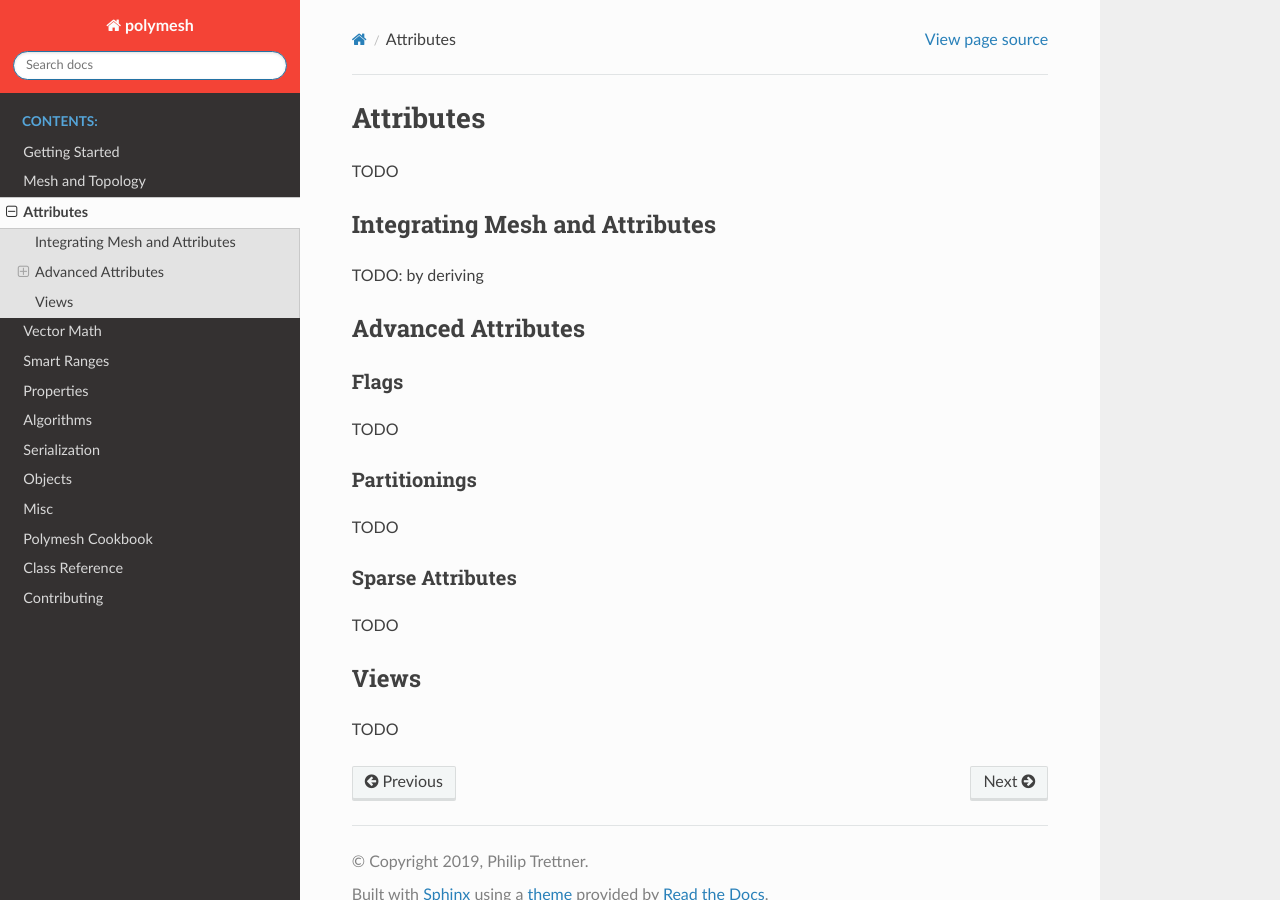
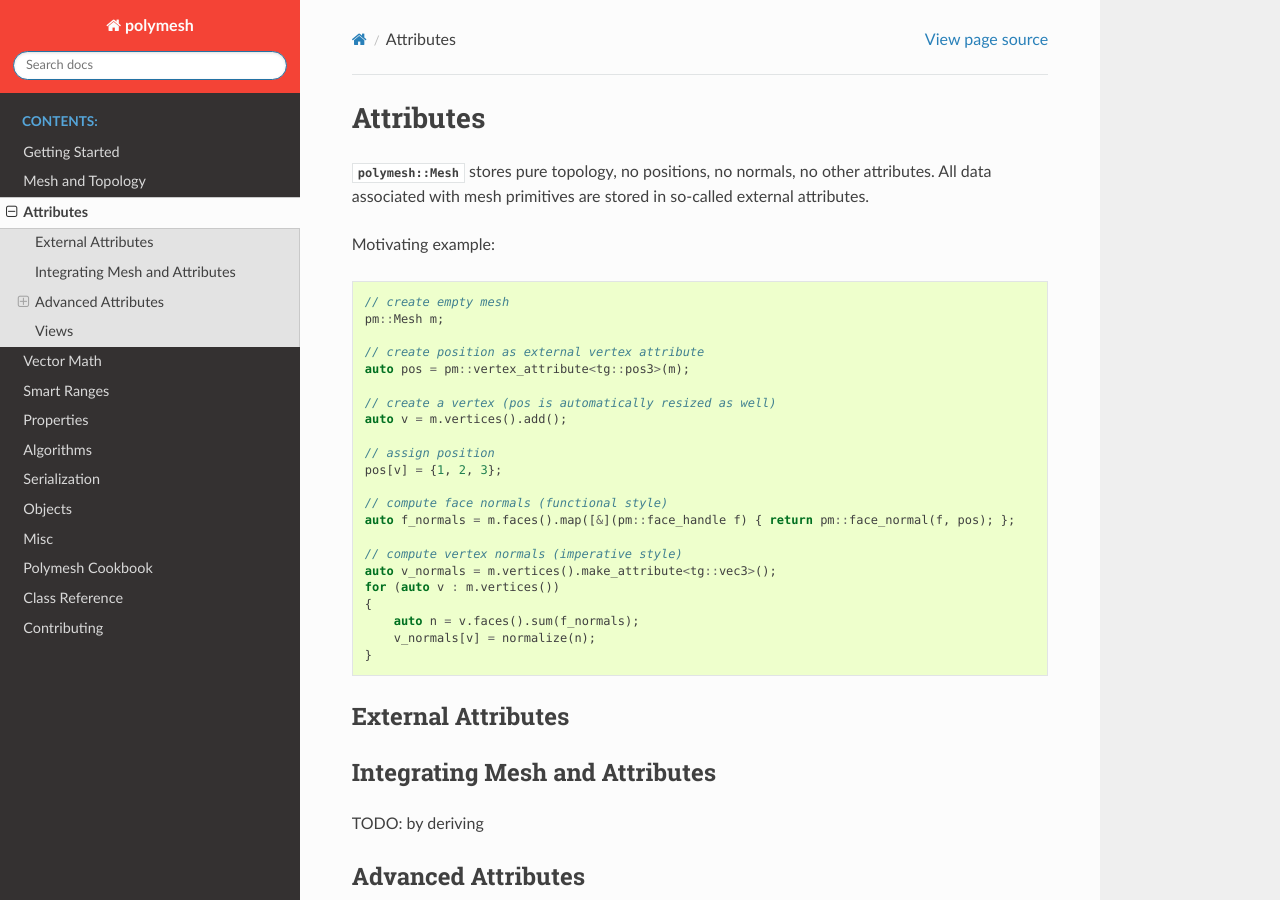
Before and after one commit to project-arcana/polymesh, a Sphinx documentation site: the page built from docs/attributes.rst, in a window 1280 px wide and 900 px high. Built offline with Sphinx 7.4.7 and the Read the Docs theme 2.0.0, drawn with Linux system fonts in a browser that asks for light colours; pages that are not in the unit, such as notebooks, are missing from menus.

Commit message:
improving doc

```diff
--- a/docs/attributes.rst
+++ b/docs/attributes.rst
@@ -1,7 +1,38 @@
 Attributes
 ==========
 
-TODO
+:class:`polymesh::Mesh` stores pure topology, no positions, no normals, no other attributes.
+All data associated with mesh primitives are stored in so-called external attributes.
+
+Motivating example: ::
+
+    // create empty mesh
+    pm::Mesh m;
+
+    // create position as external vertex attribute
+    auto pos = pm::vertex_attribute<tg::pos3>(m);
+
+    // create a vertex (pos is automatically resized as well)
+    auto v = m.vertices().add();
+
+    // assign position
+    pos[v] = {1, 2, 3};
+
+    // compute face normals (functional style)
+    auto f_normals = m.faces().map([&](pm::face_handle f) { return pm::face_normal(f, pos); };
+
+    // compute vertex normals (imperative style)
+    auto v_normals = m.vertices().make_attribute<tg::vec3>();
+    for (auto v : m.vertices())
+    {
+        auto n = v.faces().sum(f_normals);
+        v_normals[v] = normalize(n);
+    }
+
+
+External Attributes
+-------------------
+
 
 Integrating Mesh and Attributes
 -------------------------------
```
Also changed, not shown: docs/mesh-topology.rst (+23 -0 lines).
